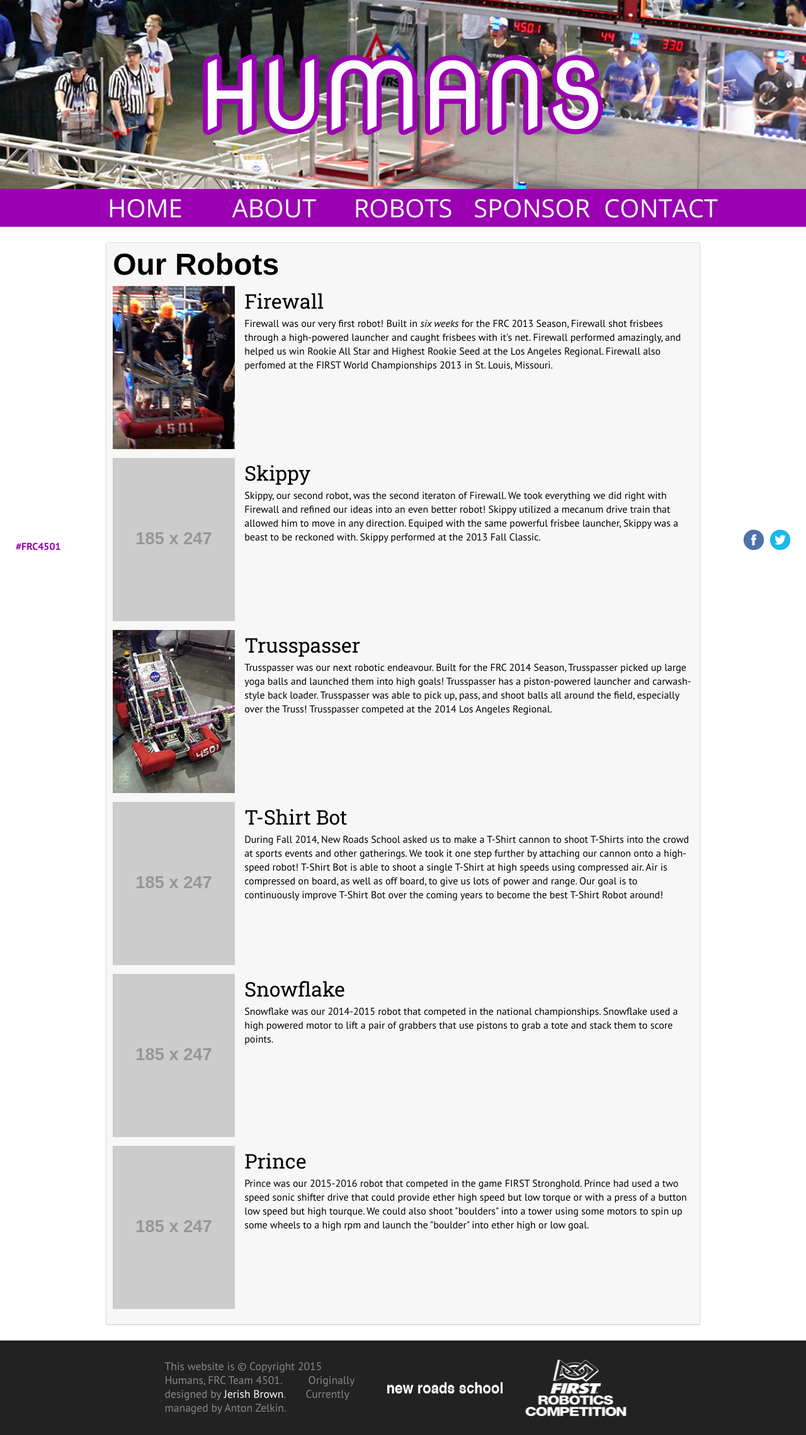
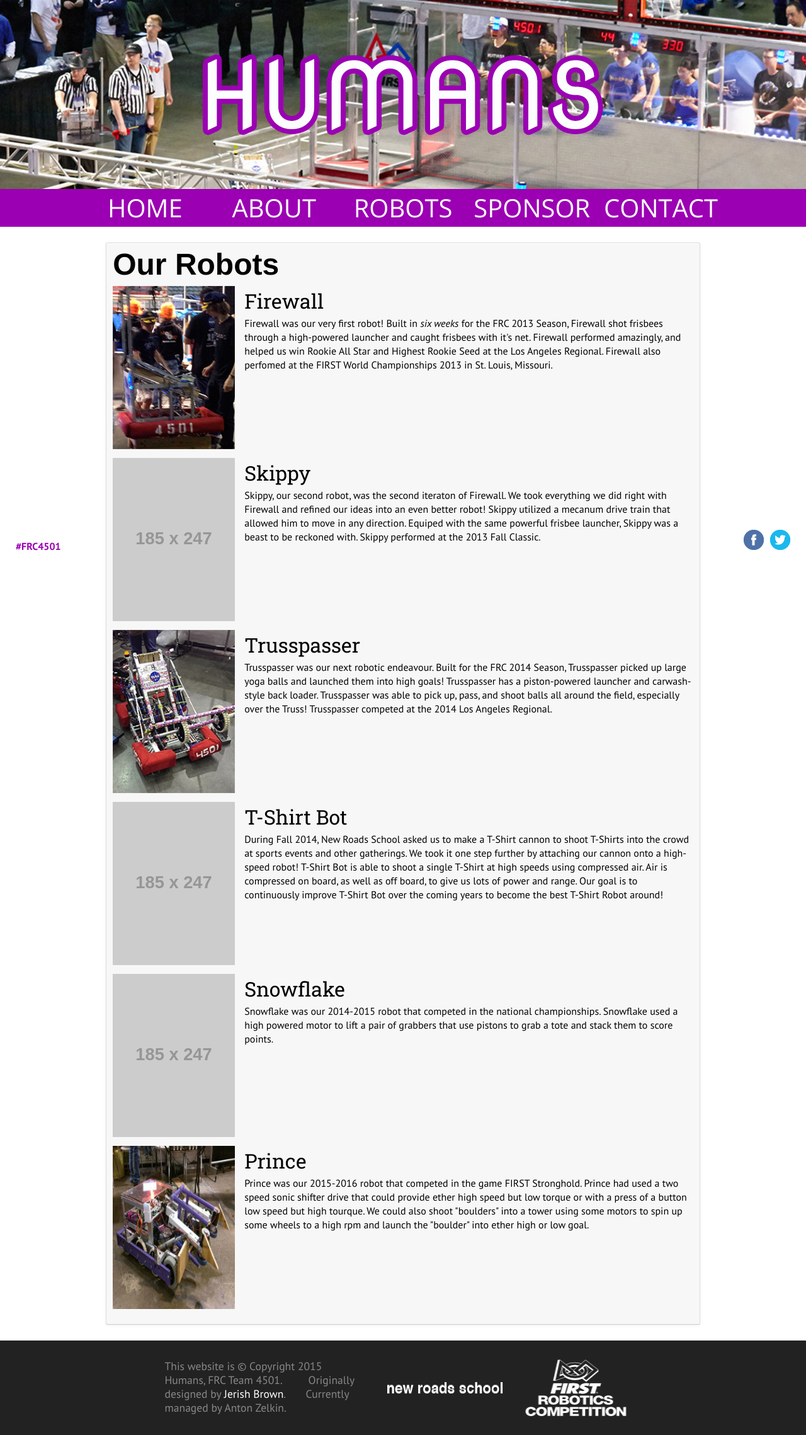
Before and after one commit to FRCHumans4501/frchumans4501.github.io, a Jekyll site: the page built from robots.md, in a window 1280 px wide. Shown: the whole page at 63% size. Built offline with Jekyll 4.4.1, drawn with Linux system fonts in a browser that asks for light colours; nearby versions of some CDN libraries; comment, search, counter and statistics services are not loaded.

Commit message:
Added Prince Photo

```diff
--- a/robots.md
+++ b/robots.md
@@ -56,7 +56,7 @@ Our Robots
 		</tr>
 				<tr>
 			<td class="robotpicture">
-				<img src="http://placehold.it/185x247">
+				<img src="/style/images/robots/Prince.png">
 			</td>
 			<td class="robotinfo">
 				<h2>Prince</h2>
```
Also changed, not shown: style/images/robots/Prince.png (added).
